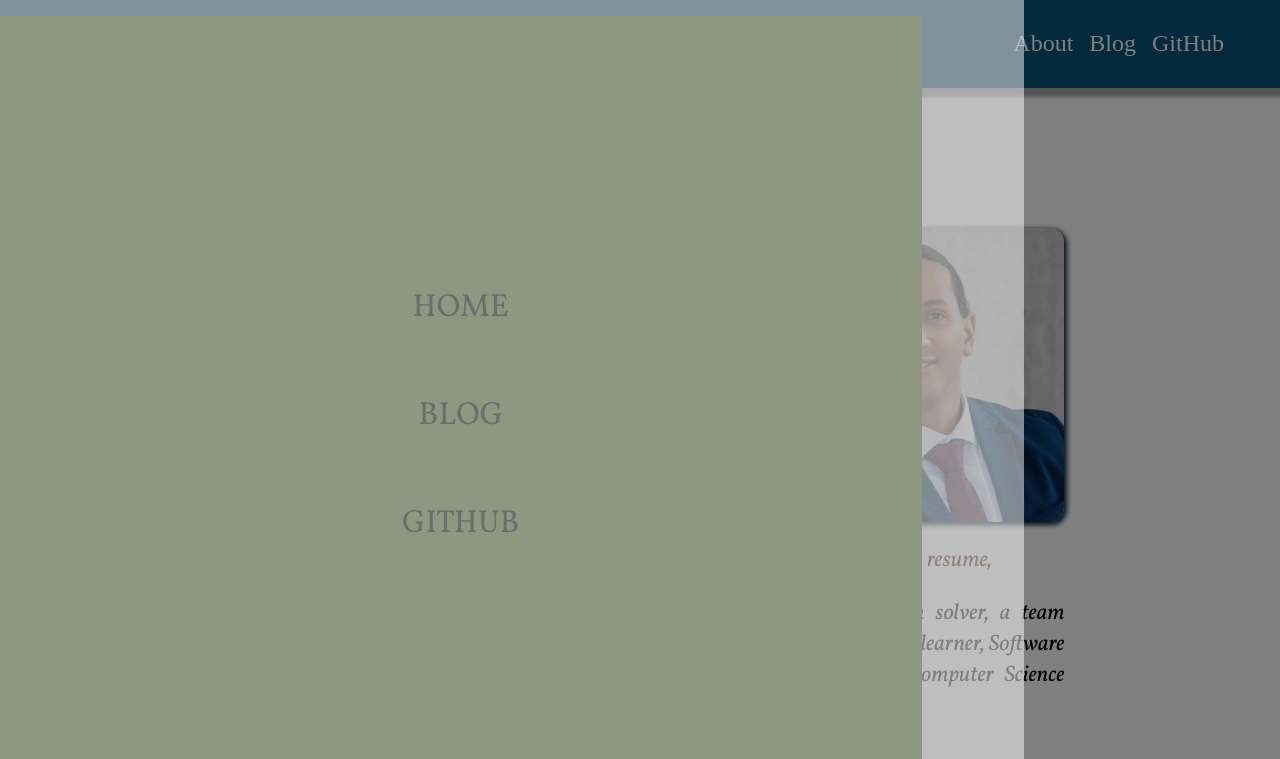
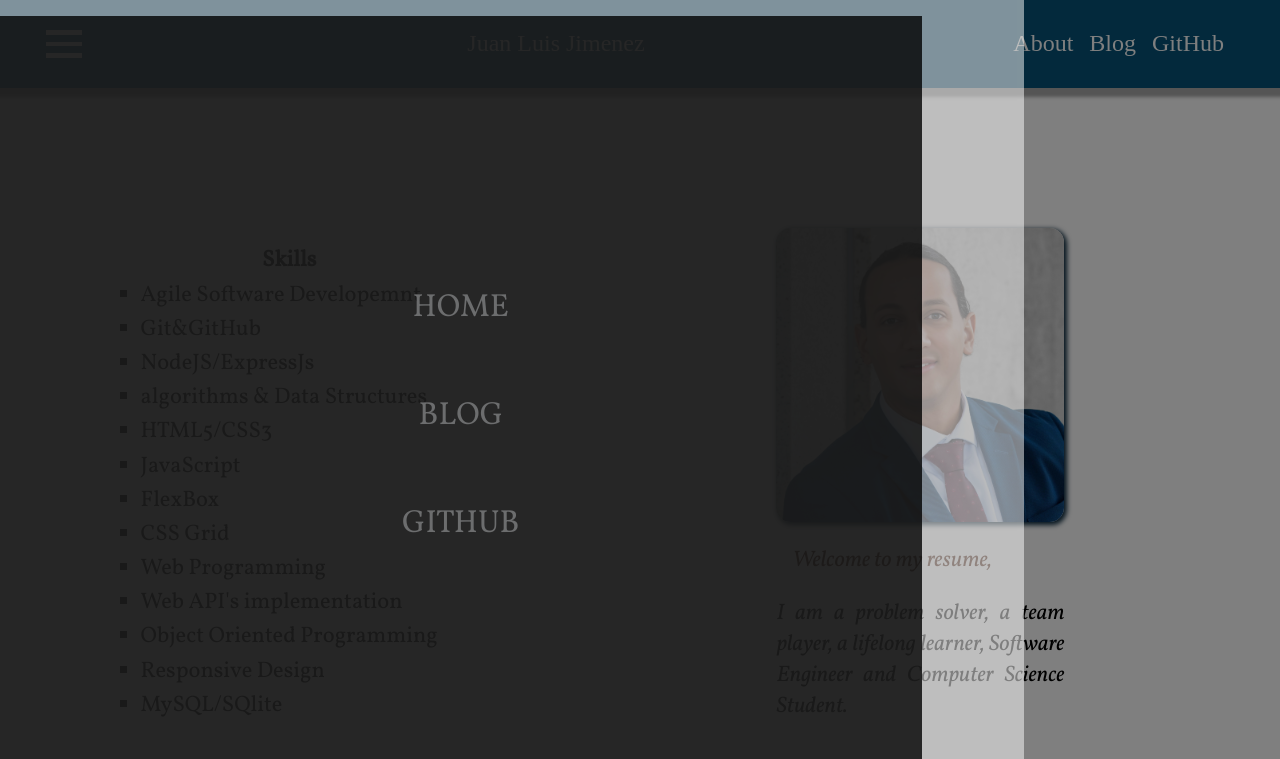
Before and after one commit to juanluisja1/juanluisja--portafolio-blog-open, a plain HTML site: page index.html in a window 1280 px wide. Both pictures are taken after a click on the button 64 px from the left and 43 px from the top of the page. Shown: the top 759 px of the page. Drawn offline with Linux system fonts and the light colour scheme; a web font is replaced by a local one.

Commit message:
side navigation-bg:black-transparent0.7

```diff
--- a/share.css
+++ b/share.css
@@ -181,7 +181,7 @@
     text-align: center;
     justify-content: center;
     align-items: center;
-    background-color: var(--soft--skills);
+    background-color: rgba(0,0,0,0.8);
 
 }
 
```
